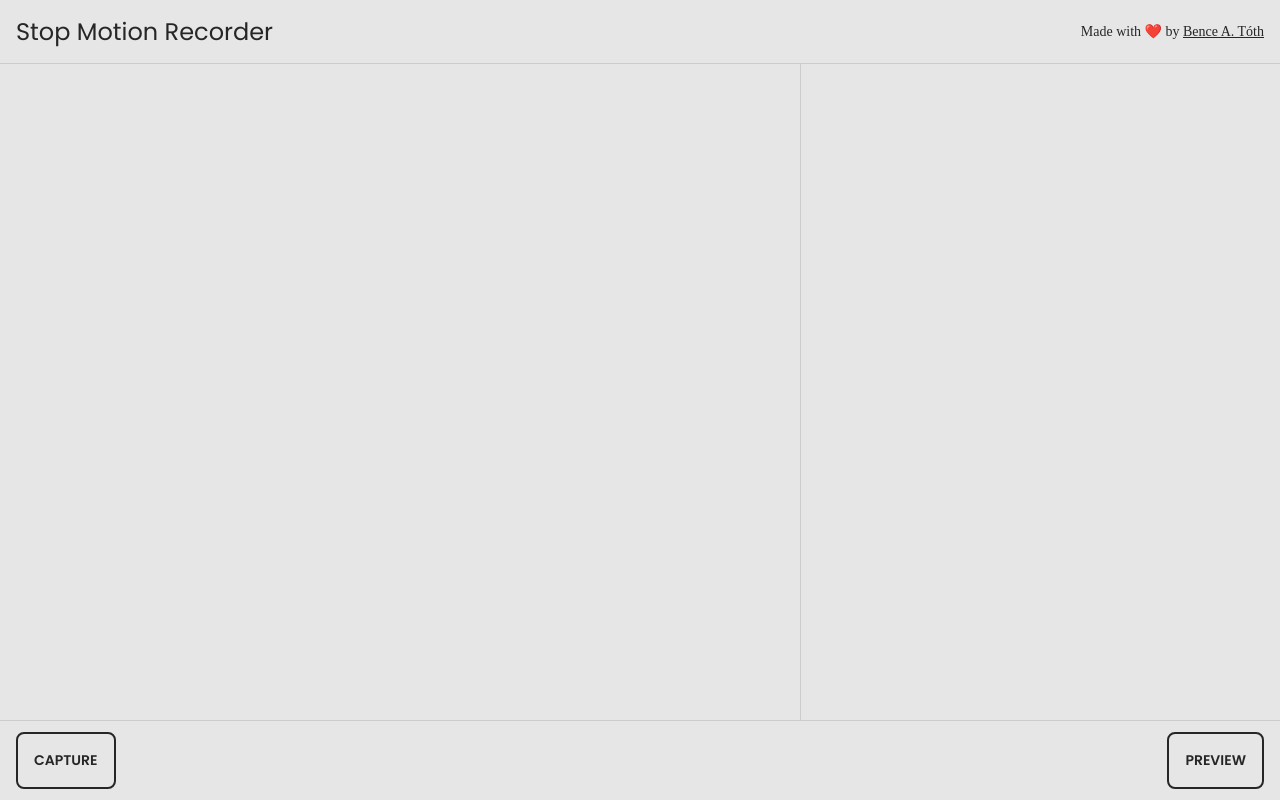
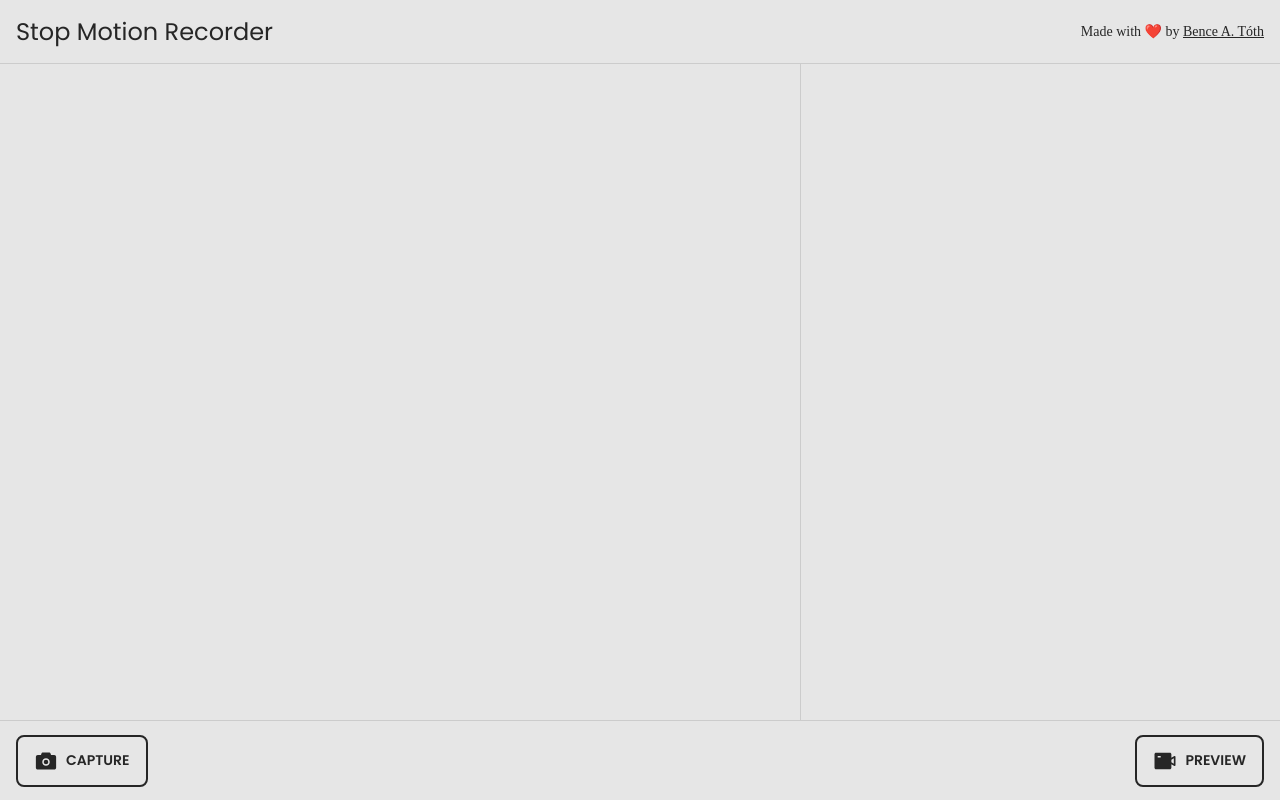
Before and after one commit to bence-toth/stop-motion-recorder, a React (Create React App) app: page / in a window 1280 px wide. Built offline with nearby package versions, Linux system fonts and the light colour scheme; a web font is replaced by a local one.

Commit message:
Added icons to toolbar buttons

```diff
--- a/src/App.css
+++ b/src/App.css
@@ -60,7 +60,12 @@
 }
 
 .toolbar button {
-  padding: 16px;
+  display: flex;
+  align-items: center;
+  justify-content: center;
+  gap: 8px;
+  padding-block: 12px;
+  padding-inline: 16px;
   cursor: pointer;
   text-transform: uppercase;
   border: 2px solid hsl(0deg 0% 15%);
@@ -78,3 +83,8 @@
 .toolbar button:active {
   background-color: hsla(0deg 0% 0% / 10%);
 }
+
+.toolbar button .icon {
+  display: flex;
+  font-size: 24px;
+}
--- a/src/App.tsx
+++ b/src/App.tsx
@@ -1,3 +1,5 @@
+import { AiFillCamera, AiFillVideoCamera } from "react-icons/ai";
+
 import "./App.css";
 
 const App = () => (
@@ -19,10 +21,20 @@ const App = () => (
     <aside className="sidebar"></aside>
     <footer className="toolbar">
       <div>
-        <button>Capture</button>
+        <button>
+          <span className="icon">
+            <AiFillCamera />
+          </span>
+          Capture
+        </button>
       </div>
       <div>
-        <button>Preview</button>
+        <button>
+          <span className="icon">
+            <AiFillVideoCamera />
+          </span>
+          Preview
+        </button>
       </div>
     </footer>
   </div>
```
